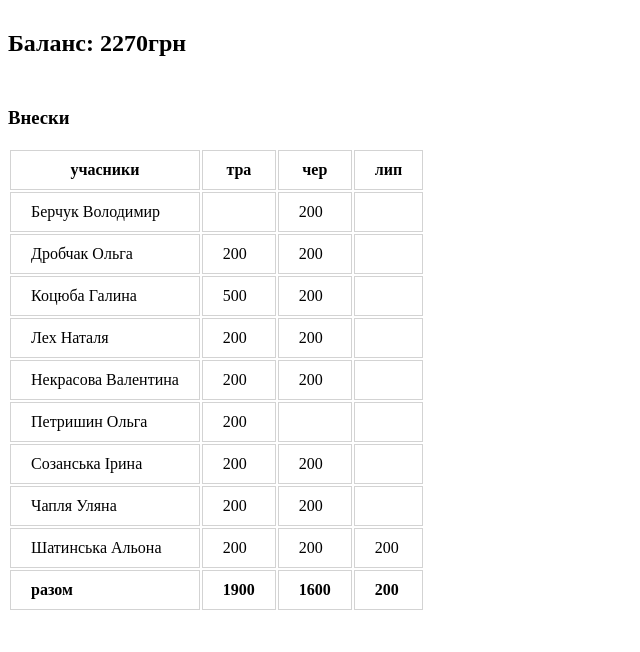
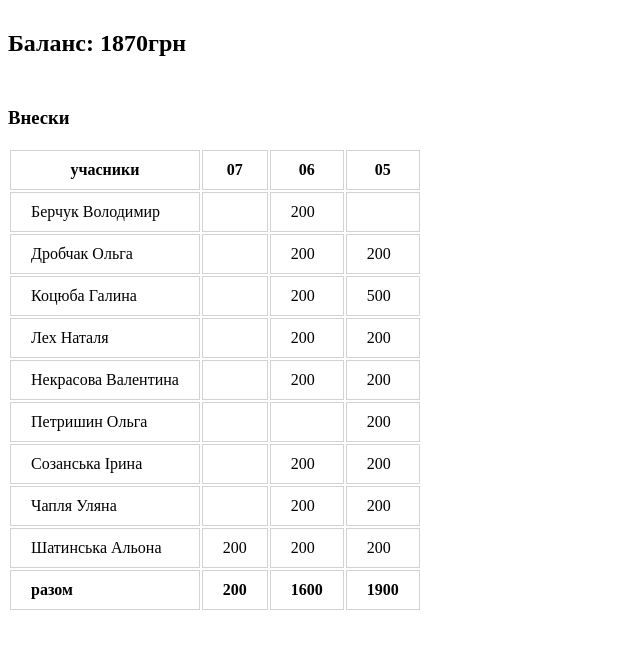
Before and after one commit to shatynska/money.psypra.com, a PHP site: page / in a window 1280 px wide. Shown: the top 652 px of the page, without its empty margins (0-640 px from the left). Run offline with PHP 8.4, Linux system fonts and the light colour scheme.

Commit message:
Change order of columns and fix balance

```diff
--- a/public/index.php
+++ b/public/index.php
@@ -20,7 +20,7 @@
     </style>
 </head>
 <body>
-    <h2>Баланс: 2270грн</h2>
+    <h2>Баланс: 1870грн</h2>
 
     <table style="margin-bottom: 40px;">
         <thead>
@@ -29,13 +29,13 @@
                     учасники
                 </th>
                 <th>
-                    тра
+                    07
                 </th>
                 <th>
-                    чер
+                    06
                 </th>
                 <th>
-                    лип
+                    05
                 </th>
             </tr>
         </thead>
@@ -60,13 +60,13 @@
                     Дробчак Ольга
                 </td>
                 <td>
-                    200
+
                 </td>
                 <td>
                     200
                 </td>
                 <td>
-
+                    200
                 </td>
             </tr>
             <tr>
@@ -74,13 +74,13 @@
                     Коцюба Галина
                 </td>
                 <td>
-                    500
+
                 </td>
                 <td>
                     200
                 </td>
                 <td>
-
+                    500
                 </td>
             </tr>
             <tr>
@@ -88,13 +88,13 @@
                     Лех Наталя
                 </td>
                 <td>
-                    200
+
                 </td>
                 <td>
                     200
                 </td>
                 <td>
-
+                    200
                 </td>
             </tr>
             <tr>
@@ -102,13 +102,13 @@
                     Некрасова Валентина
                 </td>
                 <td>
-                    200
+
                 </td>
                 <td>
                     200
                 </td>
                 <td>
-
+                    200
                 </td>
             </tr>
             <tr>
@@ -116,13 +116,13 @@
                     Петришин Ольга
                 </td>
                 <td>
-                    200
+
                 </td>
                 <td>
 
                 </td>
                 <td>
-
+                    200
                 </td>
             </tr>
             <tr>
@@ -130,13 +130,13 @@
                     Созанська Ірина
                 </td>
                 <td>
-                    200
+
                 </td>
                 <td>
                     200
                 </td>
                 <td>
-
+                    200
                 </td>
             </tr>
             <tr>
@@ -144,13 +144,13 @@
                     Чапля Уляна
                 </td>
                 <td>
-                    200
+
                 </td>
                 <td>
                     200
                 </td>
                 <td>
-
+                    200
                 </td>
             </tr>
             <tr>
@@ -172,13 +172,13 @@
                     <b>разом</b>
                 </td>
                 <td>
-                    <b>1900<b>
+                    <b>200<b>
                 </td>
                 <td>
                     <b>1600<b>
                 </td>
                 <td>
-                    <b>200<b>
+                    <b>1900<b>
                 </td>
             </tr>
         </tbody>
```
